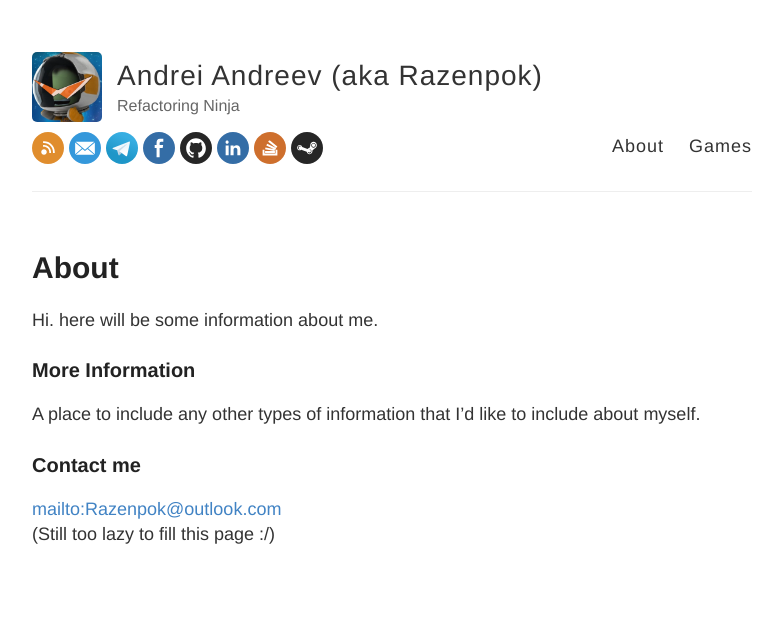
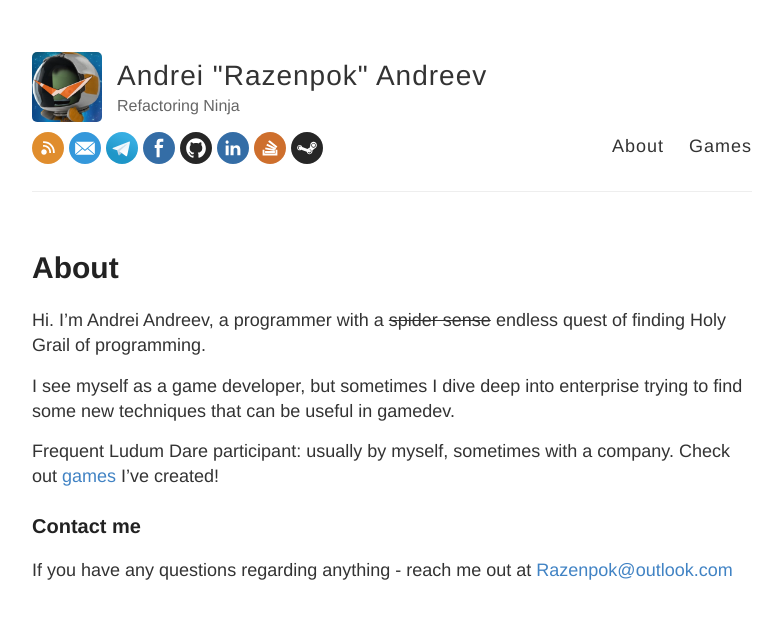
Before and after one commit to Razenpok/razenpok.github.io, a Jekyll site: the page built from about.md, in a window 1280 px wide. Shown: the top 619 px of the page, without its empty margins (248-1030 px from the left). Built offline with Jekyll 4.4.1, drawn with Linux system fonts in a browser that asks for light colours.

Commit message:
Fill "about" section. Fix css in paragraphs. Adjust name structure.

```diff
--- a/_config.yml
+++ b/_config.yml
@@ -1,4 +1,4 @@
-name: Andrei Andreev (aka Razenpok)
+name: Andrei "Razenpok" Andreev
 description: Refactoring Ninja
 url: http://refactoring.ninja
 
--- a/about.md
+++ b/about.md
@@ -4,14 +4,12 @@ title: About
 permalink: /about/
 ---
 
-Hi. here will be some information about me.
+Hi. I'm Andrei Andreev, a programmer with a ~~spider sense~~ endless quest of finding Holy Grail of programming.
 
-### More Information
+I see myself as a game developer, but sometimes I dive deep into enterprise trying to find some new techniques that can be useful in gamedev.
 
-A place to include any other types of information that I'd like to include about myself.
+Frequent Ludum Dare participant: usually by myself, sometimes with a company. Check out [games](/games) I've created!
 
 ### Contact me
 
-[mailto:Razenpok@outlook.com](Razenpok@outlook.com)
-
-(Still too lazy to fill this page :/)
+If you have any questions regarding anything - reach me out at [Razenpok@outlook.com](Razenpok@outlook.com)
--- a/style.scss
+++ b/style.scss
@@ -257,6 +257,14 @@ nav {
   border-bottom: 1px solid $lightGray;
 }
 
+.posts > .post > .entry {
+  margin-bottom: 15px;
+
+  p {
+    margin: 0
+  }
+}
+
 .posts > .post:last-child {
   padding-bottom: 1em;
   border-bottom: none;
@@ -282,13 +290,5 @@ nav {
   }
 }
 
-.entry {
-  margin-bottom: 15px;
-
-  p {
-    margin: 0
-  }
-}
-
 @import "code";
 @import "svg";
```
